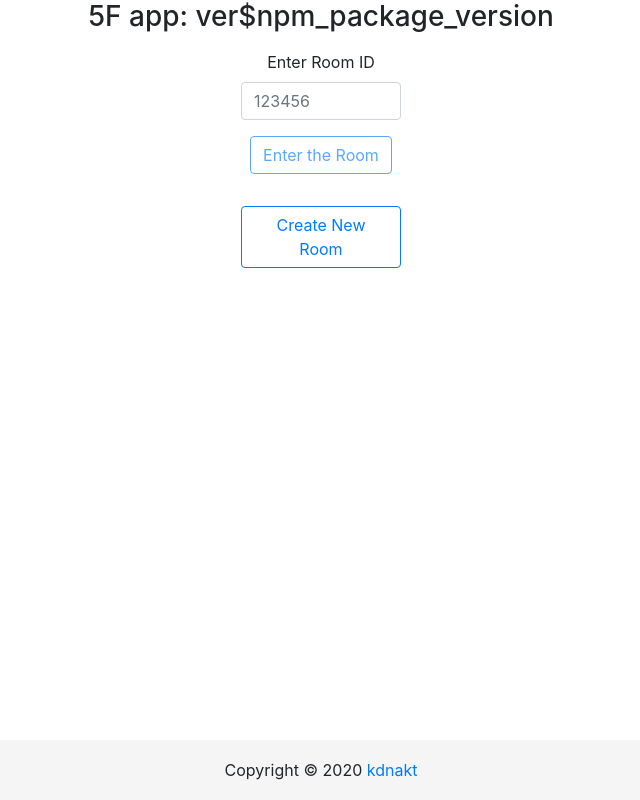
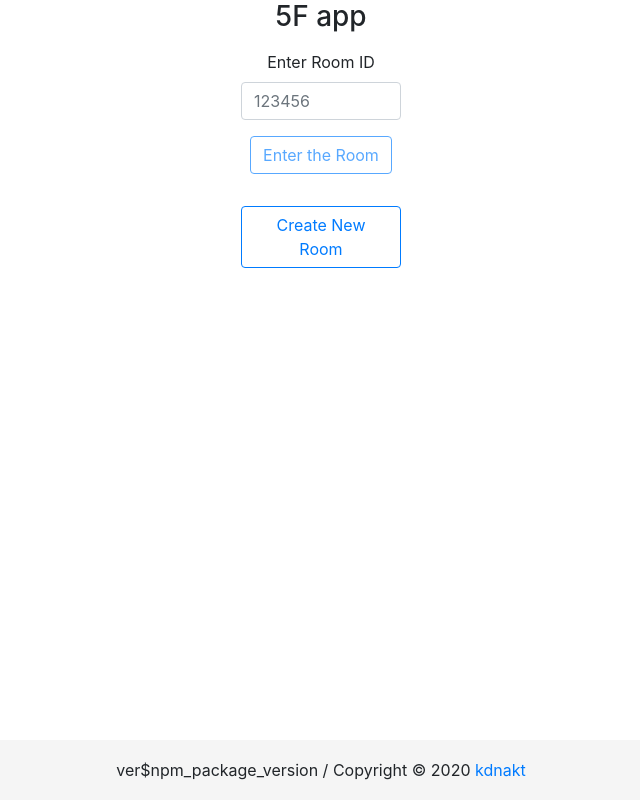
Before and after one commit to kdnakt/5f, a React (Create React App) app in the folder front-app/: page / in a window 1280 px wide. Shown: the whole page, without its empty margins (319-959 px from the left). Built offline with nearby package versions, Linux system fonts and the light colour scheme.

Commit message:
show version in footer

```diff
--- a/front-app/src/App.tsx
+++ b/front-app/src/App.tsx
@@ -6,7 +6,7 @@ import RoomSelect from './component/RoomSelect';
 const App: React.FC = () => {
   return (
     <div className="App">
-      <h3>5F app: ver{process.env.REACT_APP_VERSION}</h3>
+      <h3>5F app</h3>
       <RoomSelect />
       <Footer />
     </div>
--- a/front-app/src/component/Footer.tsx
+++ b/front-app/src/component/Footer.tsx
@@ -10,7 +10,7 @@ const Footer: React.FC = () => {
       lineHeight: '60px',
       backgroundColor: '#f5f5f5'
     }}>
-      Copyright © 2020 <a href='https://twitter.com/kdnakt'>kdnakt</a>
+      ver{process.env.REACT_APP_VERSION} / Copyright © 2020 <a href='https://twitter.com/kdnakt'>kdnakt</a>
     </footer>
   )
 }
```
